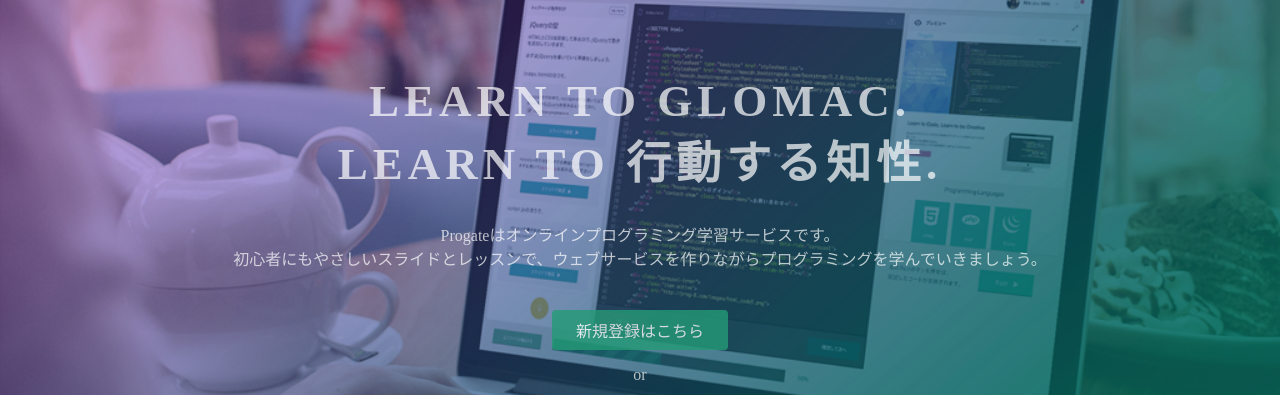
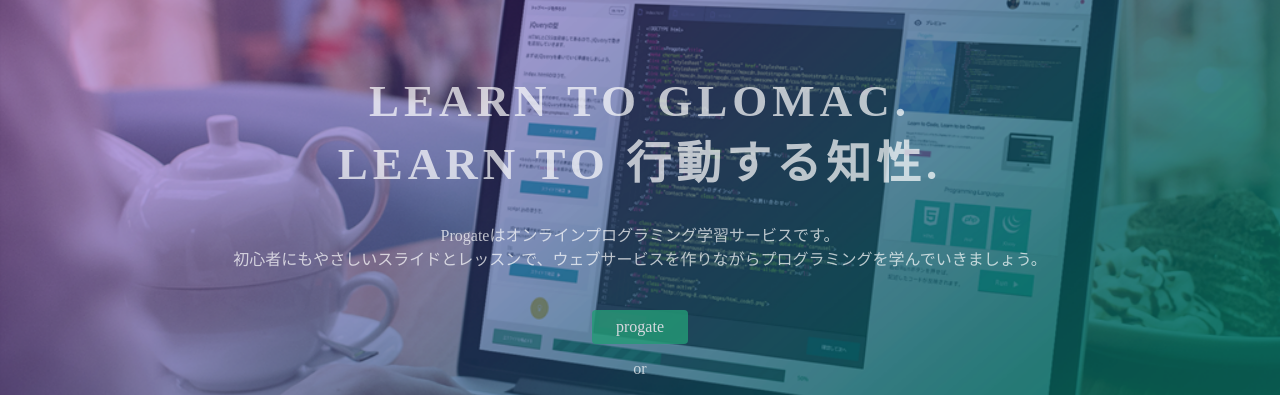
Before and after one commit to satsuki0316/sample, a plain HTML site: page index.html in a window 1280 px wide. Shown: the part 135-530 px from the top of the page. Drawn offline with Linux system fonts and the light colour scheme.

Commit message:
Update index.html 29行目URLと名前

```diff
--- a/index.html
+++ b/index.html
@@ -26,7 +26,7 @@
       <h1>LEARN TO GLOMAC.<br>LEARN TO 行動する知性.</h1>
       <p>Progateはオンラインプログラミング学習サービスです。<br>初心者にもやさしいスライドとレッスンで、ウェブサービスを作りながらプログラミングを学んでいきましょう。</p>
       <div class="btn-wrapper">
-        <a href="https://prog-8.com/docs/github-pages" class="btn signup">新規登録はこちら</a>
+        <a href="https://prog-8.com/docs/github-pages" class="btn signup">progate</a>
         <p>or</p>
         <a href="#" class="btn facebook"><span class="fa fa-facebook"></span>Facebookで登録</a>
         <a href="#" class="btn twitter"><span class="fa fa-twitter"></span>Twitterで登録</a>
```
